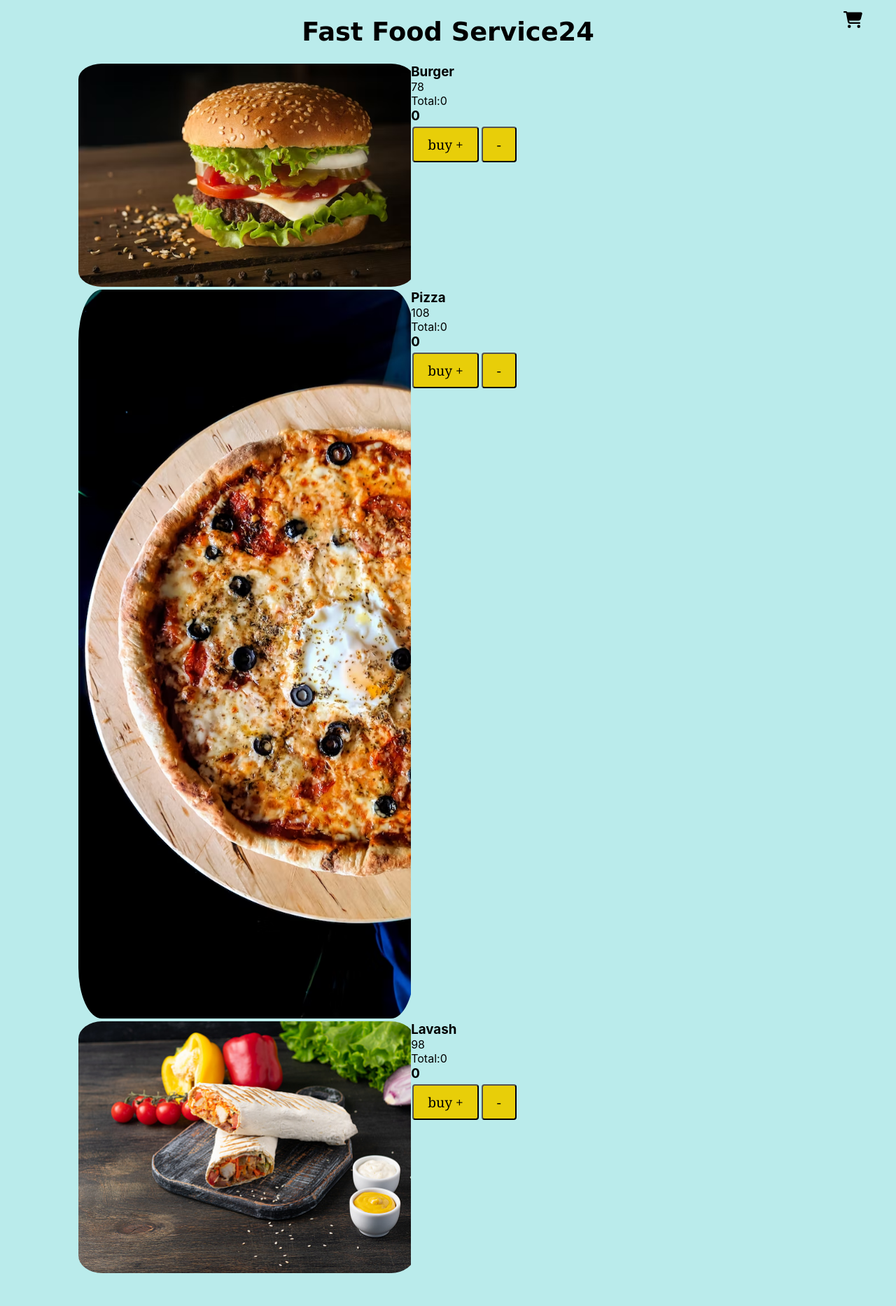
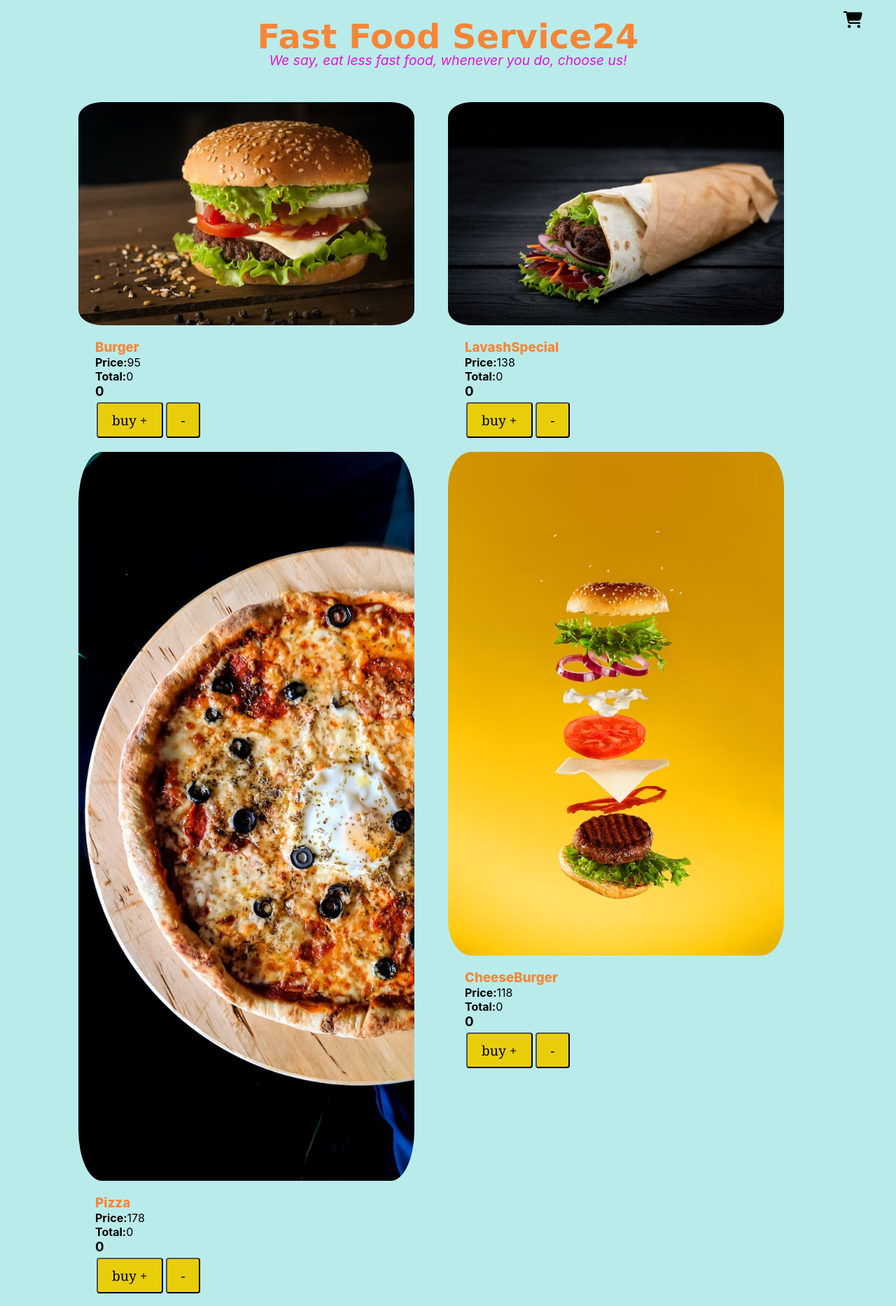
Before and after one commit to MuhammadJaff/FastFoodService24, a React (Create React App) app: page / in a window 1280 px wide. Shown: the top 1867 px of the page at 70% size. Before the commit the page ends 1840 px from the top, so only its background shows below. Built offline with nearby package versions, Linux system fonts and the light colour scheme.

Commit message:
SomeMoreStyling

```diff
--- a/src/App.css
+++ b/src/App.css
@@ -9,9 +9,16 @@
 }
 .mainBlock .title {
   text-align: center;
-  font-size: 2.3rem;
+  font-size: 3rem;
   margin: 1.5rem 0;
+  color: rgb(246, 134, 54);
   font-family: Verdana, Geneva, Tahoma, sans-serif;
+}
+.mainBlock .titlePoem {
+  text-align: center;
+  color: rgb(229, 19, 215);
+  margin: -1.9rem 0 3rem;
+  font-size: 1.2rem;
 }
 .mainBlock .Bucket {
   position: fixed;
@@ -21,27 +28,35 @@
 }
 .mainBlock .fragment {
   display: grid;
-  grid-template-columns: 45% 55%;
+  grid-template-columns: auto auto;
+  grid-template-rows: auto;
 }
 .mainBlock .fragment .imageBlock {
-  width: 15rem;
+  height: auto;
 }
 .mainBlock .fragment .imageBlock .imageItself {
   width: 30rem;
   border-radius: 7%;
 }
-.mainBlock .fragment .imageBlock :hover {
+.mainBlock .fragment .imageBlock .imageItself:hover {
   transform: scale(1.03);
   transition: 0.7s ease-in;
   opacity: 98%;
 }
-.mainBlock .fragment .textBlock .buttonContainer {
+.mainBlock .fragment .imageBlock .textBlock {
+  margin: 1rem 1.5rem;
+}
+.mainBlock .fragment .imageBlock .textBlock .NameOfIt {
+  font-weight: 800;
+  color: rgb(246, 134, 54);
+}
+.mainBlock .fragment .imageBlock .textBlock .buttonContainer {
   display: flex;
 }
-.mainBlock .fragment .textBlock .buttonContainer .button {
+.mainBlock .fragment .imageBlock .textBlock .buttonContainer .button {
   padding: 10px 20px;
-  background-color: #e8ce09; /* Green background color */
-  color: white; /* White text color */
+  background-color: #e8ce09;
+  color: white;
   text-align: center;
   text-decoration: none;
   font-family: Georgia, Times, "Times New Roman", serif;
--- a/src/App.scss
+++ b/src/App.scss
@@ -7,47 +7,57 @@
     margin: 1rem 7rem;
     .title{
         text-align: center;
-        font-size: 2.3rem;
-        margin:1.5rem 0;
+        font-size: 3rem;
+        margin:1.5rem 0 ;
+        color:rgb(246, 134, 54);
         font-family:Verdana, Geneva, Tahoma, sans-serif;
     }
+    .titlePoem{
+        text-align: center;
+        color: rgb(229, 19, 215);
+        margin: -1.9rem 0 3rem;
+        font-size: 1.2rem;
+    }
     .Bucket{
-           // position: ;
         position:fixed;
         top: 1rem;
         right: 3rem;
         font-size: 150%;
-        // width: 2rem;
-        // height: 2rem;
 
     }
 
     .fragment{
         display: grid;
-        grid-template-columns: 45% 55%;
+        grid-template-columns: auto auto;
+        grid-template-rows: auto;
         .imageBlock{
-            width: 15rem;
+            height: auto;
             .imageItself{
                 width: 30rem;
                 border-radius: 7%;
 
-            }:hover{
+            }
+            .imageItself:hover{
                 transform: scale(1.03);
                 transition: .7s ease-in;
                 opacity: 98%;
             }
-        }
         .textBlock{
+            margin: 1rem 1.5rem;
+
+            .NameOfIt{
+                font-weight: 800;
+                color: rgb(246, 134, 54);
+            }
             .buttonContainer {
                 display: flex;
-                // justify-content: space-evenly;
+
                 .button {
                     padding: 10px 20px;
-                    background-color: #e8ce09; /* Green background color */
-                    color: white; /* White text color */
+                    background-color: #e8ce09;
+                    color: white;
                     text-align: center;
                     text-decoration: none;
-                    // display: inline-block;
                     font-family:Georgia, Times, 'Times New Roman', serif;
                     font-size: 1.2rem;
                     color: black;
@@ -57,6 +67,7 @@
                 }
             }
         }
+    }
     }
 }
 
--- a/src/Data.js
+++ b/src/Data.js
@@ -1,22 +1,49 @@
 import Burger from './images/Burger2.avif';
+import Burger2 from './images/BurgerIngre.avif'
 import Pizza from './images/pizza2.avif';
+import Pizza2 from './images/pizza4.avif';
 import Lavash from './images/Lavash2.jpg';
+import Lavash1 from './images/lavash1.jpg';
   const Data = [
     {
         id:1,
         name:"Burger",
-        price:78,
+        price:95,
         image:Burger,
         count:0,
         total:0
     },
     {
-        id:2,
-        name:"Pizza",
-        price:108,
-        image:Pizza,
-        count:0,
-        total:0
+      id:6,
+      name:"LavashSpecial",
+      price:138,
+      image:Lavash1,
+      count:0,
+      total:0
+    },
+    {
+      id:2,
+      name:"Pizza",
+      price:178,
+      image:Pizza,
+      count:0,
+      total:0
+    },
+    {
+      id:4,
+      name:"CheeseBurger",
+      price:118,
+      image:Burger2,
+      count:0,
+      total:0
+    },
+    {
+      id:5,
+      name:"PizzaMaxCheese",
+      price:158,
+      image:Pizza2,
+      count:0,
+      total:0
     },
     {
       id:3,
@@ -25,6 +52,6 @@ import Lavash from './images/Lavash2.jpg';
       image:Lavash,
       count:0,
       total:0
-  }
+    },
   ]
 export default Data;
--- a/src/Menu.js
+++ b/src/Menu.js
@@ -35,16 +35,17 @@ function Menu() {
     <div>
         <section className='mainBlock'>
 				<h1 className='title'>Fast Food Service24</h1>
+                <p className='titlePoem'><i>We say, eat less fast food, whenever you do, choose us!</i></p>
                 <Popup allData = {data}/>
+                <div className="fragment" >
 					{data.map((elem)=>(
-						<div className="fragment" key={elem.id}>
-							<div className='imageBlock'>
+							<div className='imageBlock' key={elem.id}>
 								<img className='imageItself' src={elem.image}/>
-							</div>
+
                                 <div className='textBlock'>
-								<h3>{elem.name}</h3>
-								<p>{elem.price}</p>
-                                <p>Total:{elem.total}</p>
+                                    <h3 className='NameOfIt'>{elem.name}</h3>
+                                    <p><b>Price:</b>{elem.price}</p>
+                                    <p><b>Total:</b>{elem.total}</p>
                                     <h3>{elem.count}</h3>
 
                                     <div className='buttonContainer'>
@@ -54,6 +55,7 @@ function Menu() {
                                 </div>
                             </div>
 					))}
+                    </div>
 			</section>
     </div>
   )
```
Also changed, not shown: 1 other file (tests, documents, lock files or other folders). Lines whose indentation alone changed are shown as unchanged.
